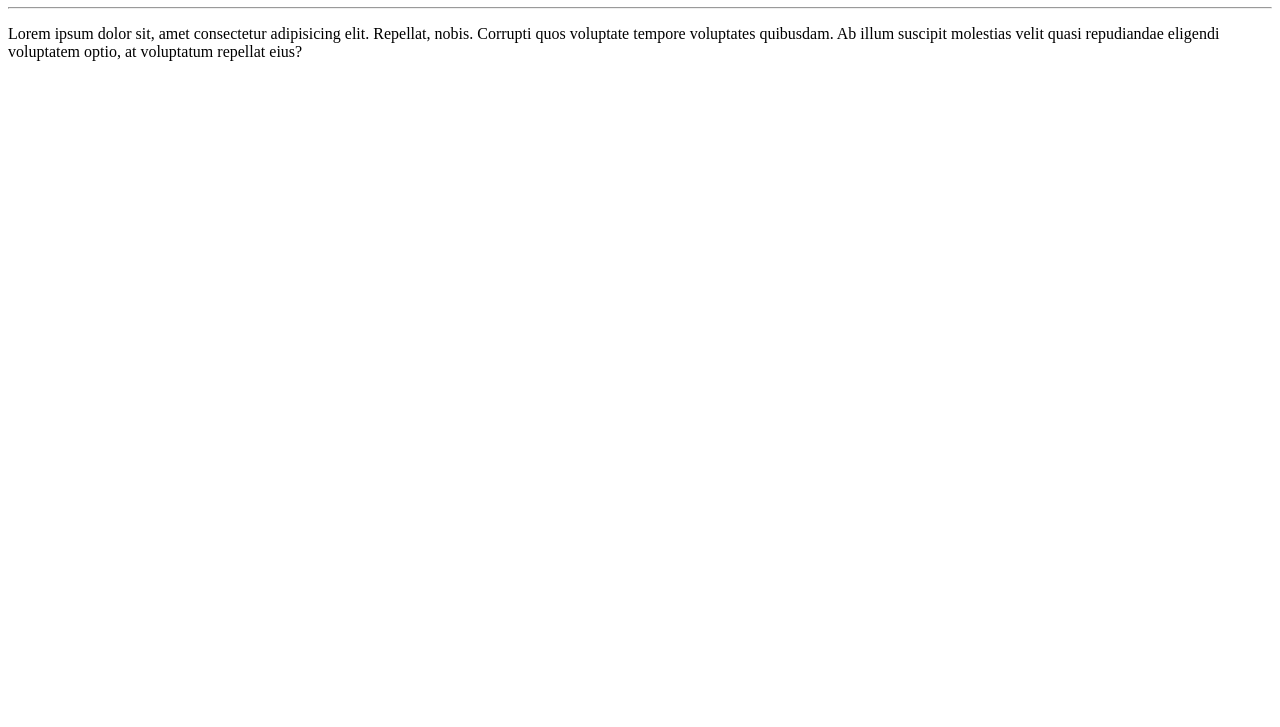
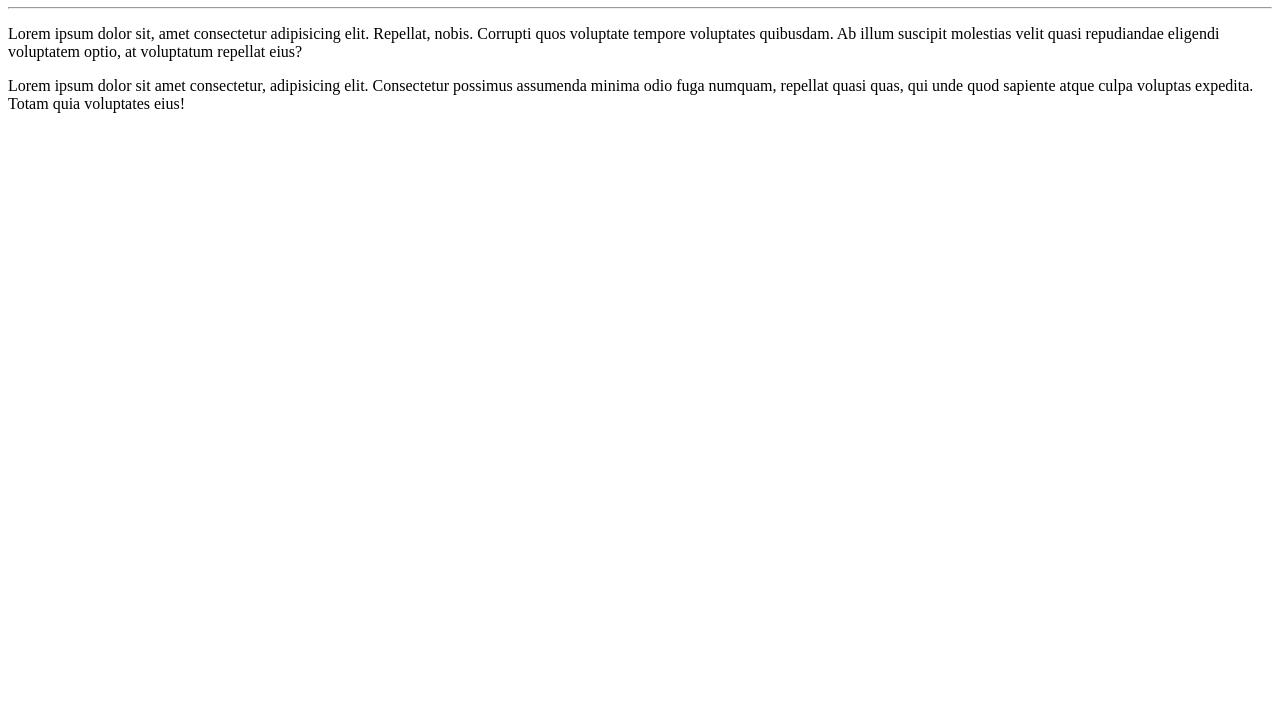
Before and after one commit to JuniorSilva88/Ola-Mundo, a plain HTML site: page site-exmplo/index.html in a window 1280 px wide. Shown: the part 73-800 px from the top of the page. Drawn offline with Linux system fonts and the light colour scheme.

Commit message:
Adicionei outro parágrafo

```diff
--- a/site-exmplo/index.html
+++ b/site-exmplo/index.html
@@ -10,5 +10,6 @@
     <h1>Olá Mundo</h1>
     <hr>
     <p>Lorem ipsum dolor sit, amet consectetur adipisicing elit. Repellat, nobis. Corrupti quos voluptate tempore voluptates quibusdam. Ab illum suscipit molestias velit quasi repudiandae eligendi voluptatem optio, at voluptatum repellat eius?</p>
+    <p>Lorem ipsum dolor sit amet consectetur, adipisicing elit. Consectetur possimus assumenda minima odio fuga numquam, repellat quasi quas, qui unde quod sapiente atque culpa voluptas expedita. Totam quia voluptates eius!</p>
 </body>
 </html>
```
